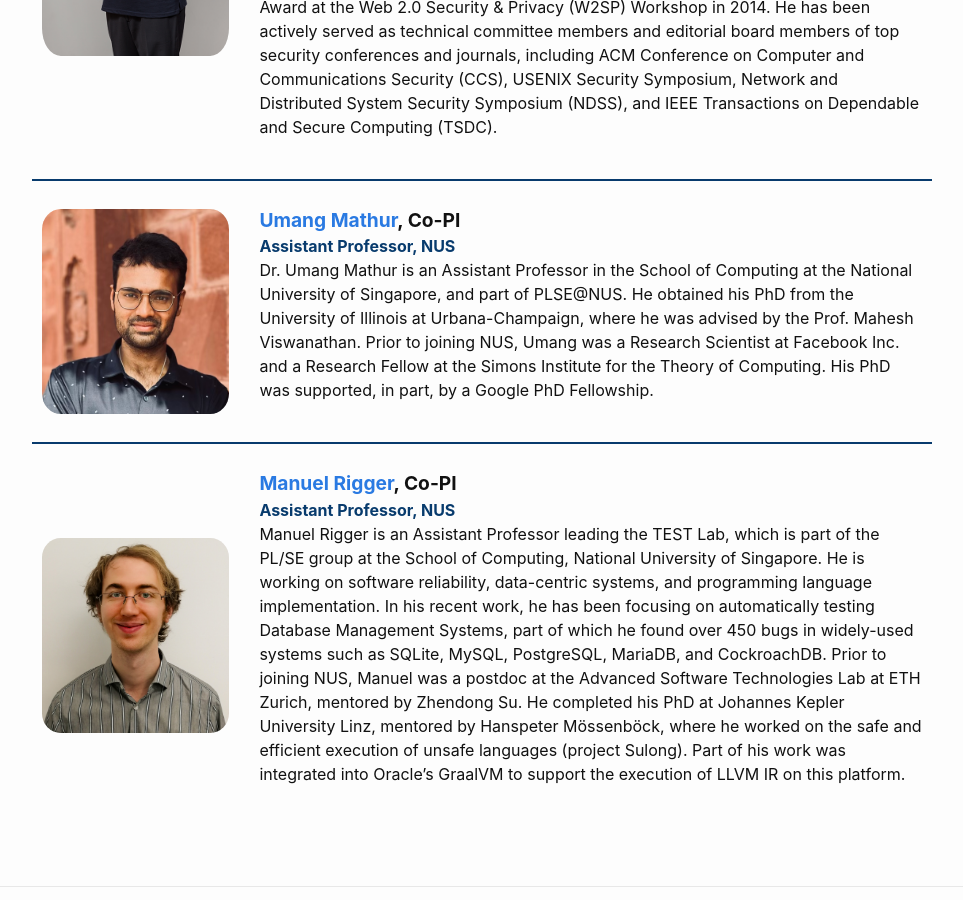
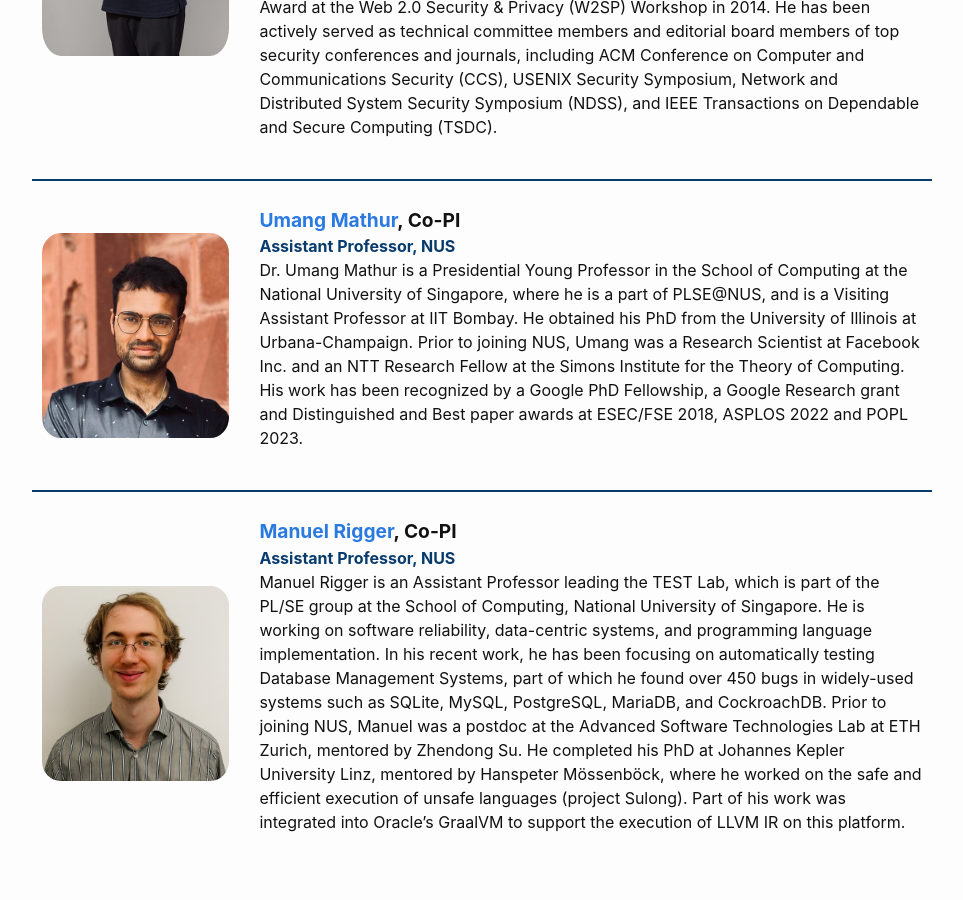
Before and after one commit to nus-tss/nus-tss.github.io, a Jekyll site: the page built from _pages/fuzzing_people.md, in a window 1280 px wide and 900 px high, scrolled down 1112 px. Shown: the whole window, without its empty margins (158-1121 px from the left). Built offline with Jekyll 4.4.1, drawn with Linux system fonts in a browser that asks for light colours.

Commit message:
updated fuzzing people

```diff
--- a/_pages/fuzzing_people.md
+++ b/_pages/fuzzing_people.md
@@ -70,7 +70,7 @@
     <div class="name"><a href="https://www.comp.nus.edu.sg/~umathur/">Umang Mathur</a>, Co-PI</div>
     <div class="title">Assistant Professor, NUS</div>
     <div class="bio">
-      <p>Dr. Umang Mathur is an Assistant Professor in the School of Computing at the National University of Singapore, and part of PLSE@NUS. He obtained his PhD from the University of Illinois at Urbana-Champaign, where he was advised by the Prof. Mahesh Viswanathan. Prior to joining NUS, Umang was a Research Scientist at Facebook Inc. and a Research Fellow at the Simons Institute for the Theory of Computing. His PhD was supported, in part, by a Google PhD Fellowship.</p>
+      <p>Dr. Umang Mathur is a Presidential Young Professor in the School of Computing at the National University of Singapore, where he is a part of PLSE@NUS, and is a Visiting Assistant Professor at IIT Bombay. He obtained his PhD from the University of Illinois at Urbana-Champaign. Prior to joining NUS, Umang was a Research Scientist at Facebook Inc. and an NTT Research Fellow at the Simons Institute for the Theory of Computing. His work has been recognized by a Google PhD Fellowship, a Google Research grant and Distinguished and Best paper awards at ESEC/FSE 2018, ASPLOS 2022 and POPL 2023.</p>
     </div>
   </div>
 </div>
@@ -111,6 +111,7 @@
 
 <hr>
 
+<!--
 <div class="person">
   <div class="profile">
     <img class="profile-img" src="{{ 'images/people/dirk_beyer.jpg' | relative_url }}"/>
@@ -125,6 +126,7 @@
 </div>
 
 <hr>
+-->
 
 <div class="person">
   <div class="profile">
@@ -185,27 +187,10 @@
 
 <div class="person">
   <div class="profile">
-    <img class="profile-img" src="{{ 'images/people/<>' | relative_url }}"/>
-  </div>
-  <div class="description">
-    <div class="name"><a href="">Ho Han Kit Ivan</a></div>
-    <div class="title">Research Assistant and PhD Student, NUS</div>
-    <div class="bio">
-      <p>
-
-      </p>
-    </div>
-  </div>
-</div>
-
-<hr>
-
-<div class="person">
-  <div class="profile">
     <img class="profile-img" src="{{ 'images/people/zhao-huan.jpeg' | relative_url }}"/>
   </div>
   <div class="description">
-    <div class="name"><a href="">Zhao Huan</a></div>
+    <div class="name">Zhao Huan</div>
     <div class="title">Research Assistant and PhD Student, NUS</div>
     <div class="bio">
       <p>
@@ -219,18 +204,34 @@
 
 <div class="person">
   <div class="profile">
-    <img class="profile-img" src="{{ 'images/people/<>' | relative_url }}"/>
+    <img class="profile-img" src="{{ 'images/people/shi-zheng.jpg' | relative_url }}"/>
   </div>
   <div class="description">
-    <div class="name"><a href="">Zheng</a></div>
+    <div class="name"><a href="">Shi Zheng</a></div>
     <div class="title">PhD Student, NUS</div>
     <div class="bio">
       <p>
+      Shi Zheng is a first-year PhD Student in the <a href="https://www.comp.nus.edu.sg/cs/">Department of Computer Science</a> at the <a href="https://www.comp.nus.edu.sg/">School of Computing</a>, <a href="https://www.nus.edu.sg/">National University of Singapore</a>, advised by <a href="https://www.comp.nus.edu.sg/~umathur/">Prof. Umang Mathur</a>. He is working on concurrency and dynamic analysis with a general research interest in program analysis and data race detection.
       </p>
     </div>
   </div>
 </div>
 
+<hr>
+
+<div class="person">
+  <div class="profile">
+    <img class="profile-img" src="{{ 'images/people/ivan.jpg' | relative_url }}"/>
+  </div>
+  <div class="description">
+    <div class="name">Ho Han Kit Ivan</div>
+    <div class="title">Research Assistant and Master’s Student, NUS</div>
+    <div class="bio">
+      <p>Ivan is a second-year Master’s Student in the <a href="https://www.comp.nus.edu.sg/cs/">Department of Computer Science</a> at the <a href="https://www.comp.nus.edu.sg/">School of Computing</a>, <a href="https://www.nus.edu.sg/">National University of Singapore</a>, advised by <a href="https://www.comp.nus.edu.sg/cs/people/chinwn/">Prof. Wei-Ngan Chin</a> and <a href="https://www.manuelrigger.at">Prof. Manuel Rigger</a>. His research interests are in compilers and software reliability.
+      </p>
+    </div>
+  </div>
+</div>
 
 </div>
 
```
Also changed, not shown: images/people/ivan.jpg (added), images/people/marcel.jpg, 1 other file.
